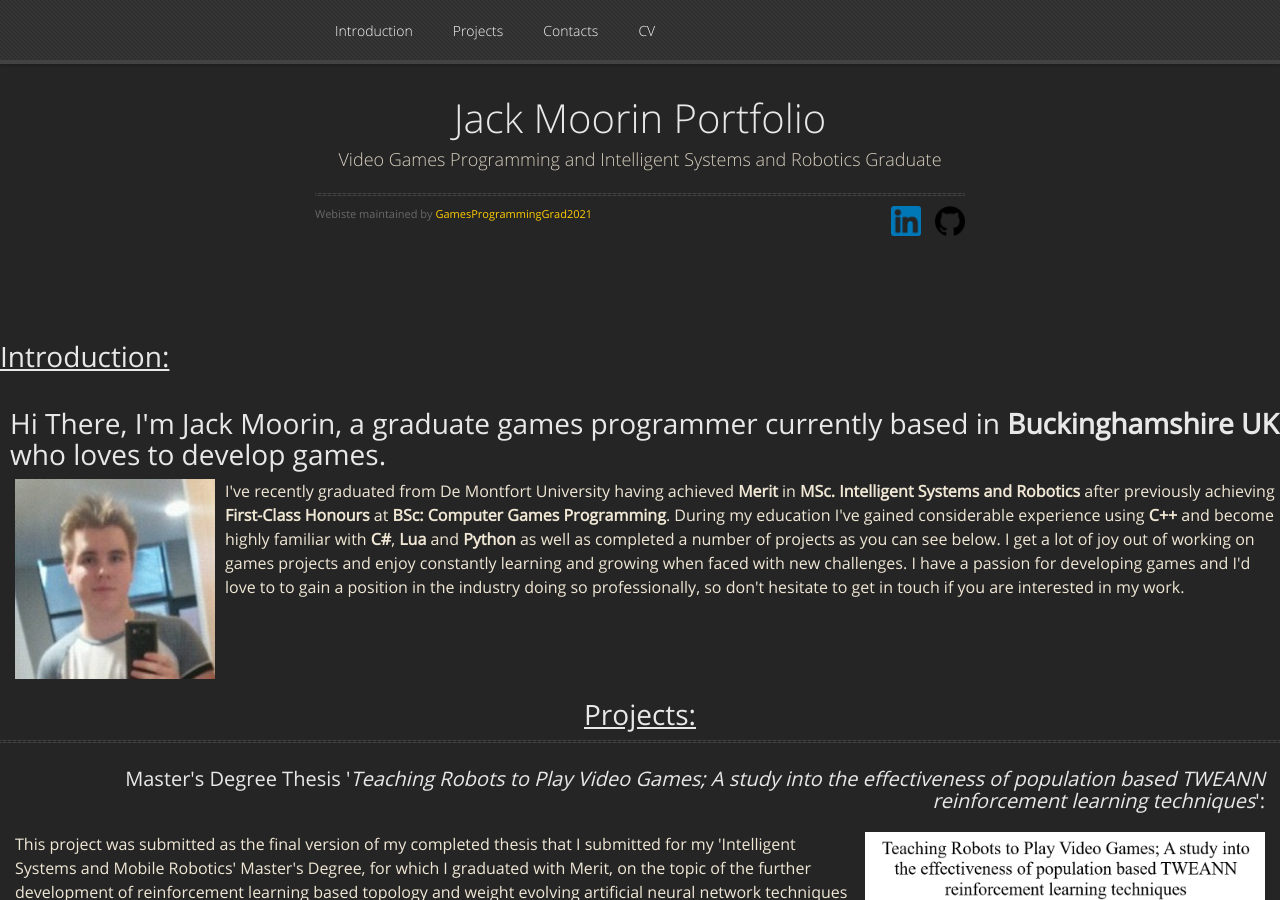
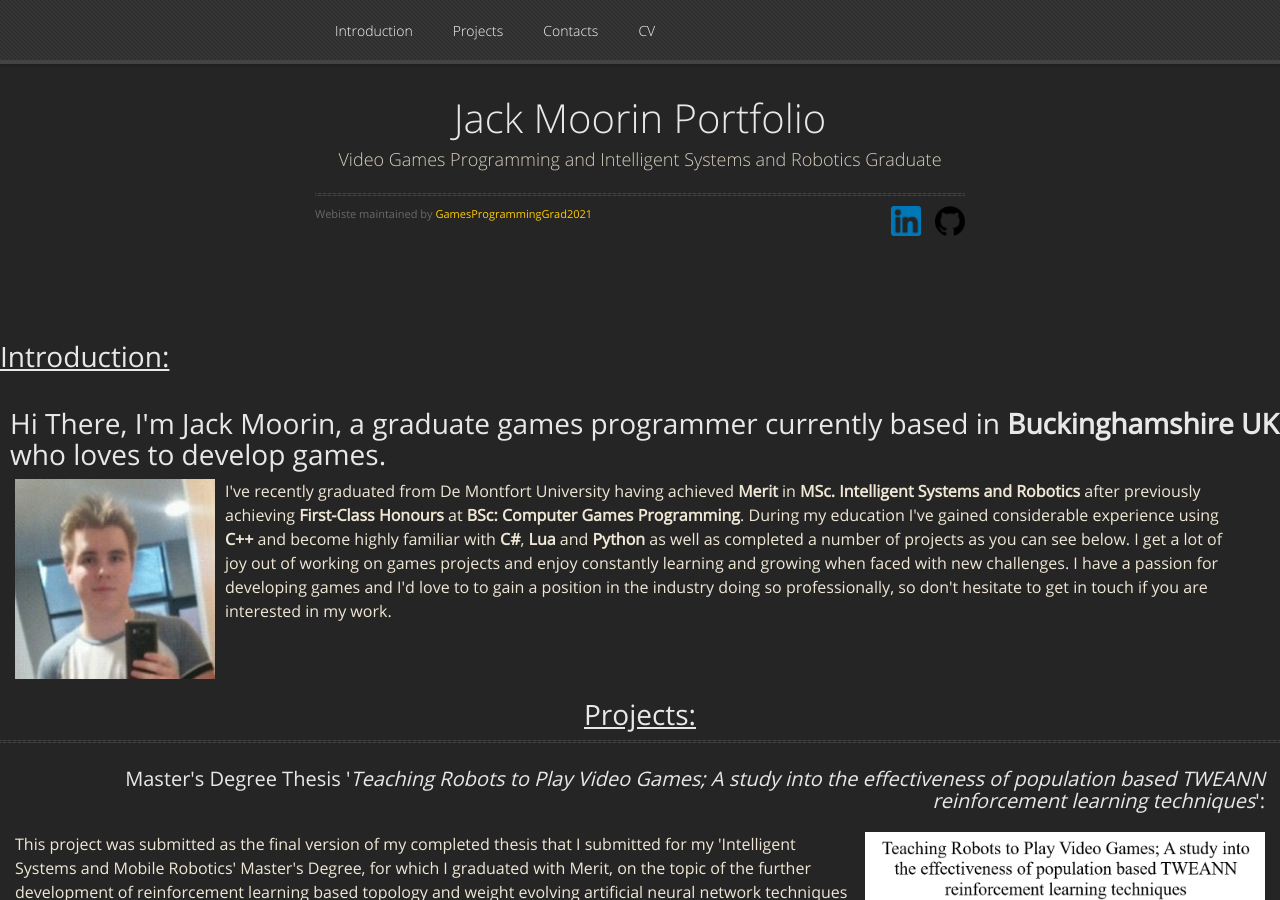
Before and after one commit to GamesProgrammingGrad2021/GamesProgrammingGrad2021.github.io, a Jekyll site: the page built from index.md, in a window 1280 px wide and 900 px high. Built offline with Jekyll 4.4.1, drawn with Linux system fonts in a browser that asks for light colours; nearby versions of some CDN libraries; our own code applies the rules of GitHub Pages for plain Markdown files.

Commit message:
Update default.html

```diff
--- a/_layouts/default.html
+++ b/_layouts/default.html
@@ -196,8 +196,8 @@
 	<h1 style="padding-left: 10px;">Hi There,
 	I'm Jack Moorin, a graduate games programmer currently based in <b>Buckinghamshire UK</b> who loves to develop games.</h1>
 	<div class="project_div_l">
-		<div class="project_text_div_l">
-		<img src="Portfolio_Profile_Image.jpg" alt="Profile_Picture" class="project_thumbnail_l" style="width:200px; height:200px;">
+		<div class="project_text_div_l" style="padding-right: 40px;">
+		<img src="Portfolio_Profile_Image.jpg" alt="Profile_Picture" class="project_thumbnail_l" style="width:200px; height:200px; padding-left: 40px; padding-left: 0px;">
 		I've recently graduated from De Montfort University having achieved <b>Merit</b> in <b>MSc. Intelligent Systems and
 		Robotics</b> after previously achieving <b>First-Class Honours</b> at <b>BSc: Computer Games Programming</b>. During my
 		education I've gained considerable experience using <b>C++</b> and become highly familiar with <b>C#</b>, <b>Lua</b> and
```
